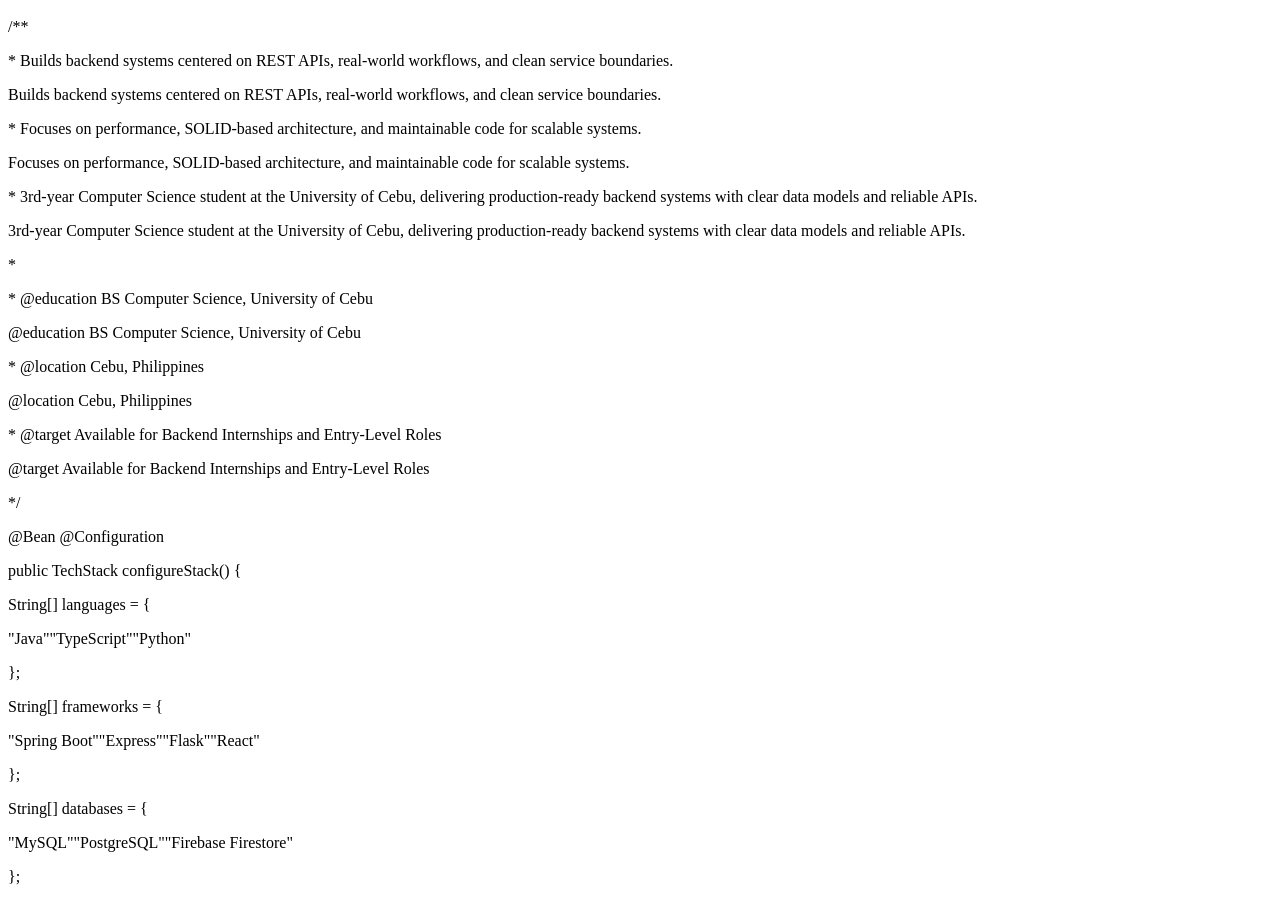
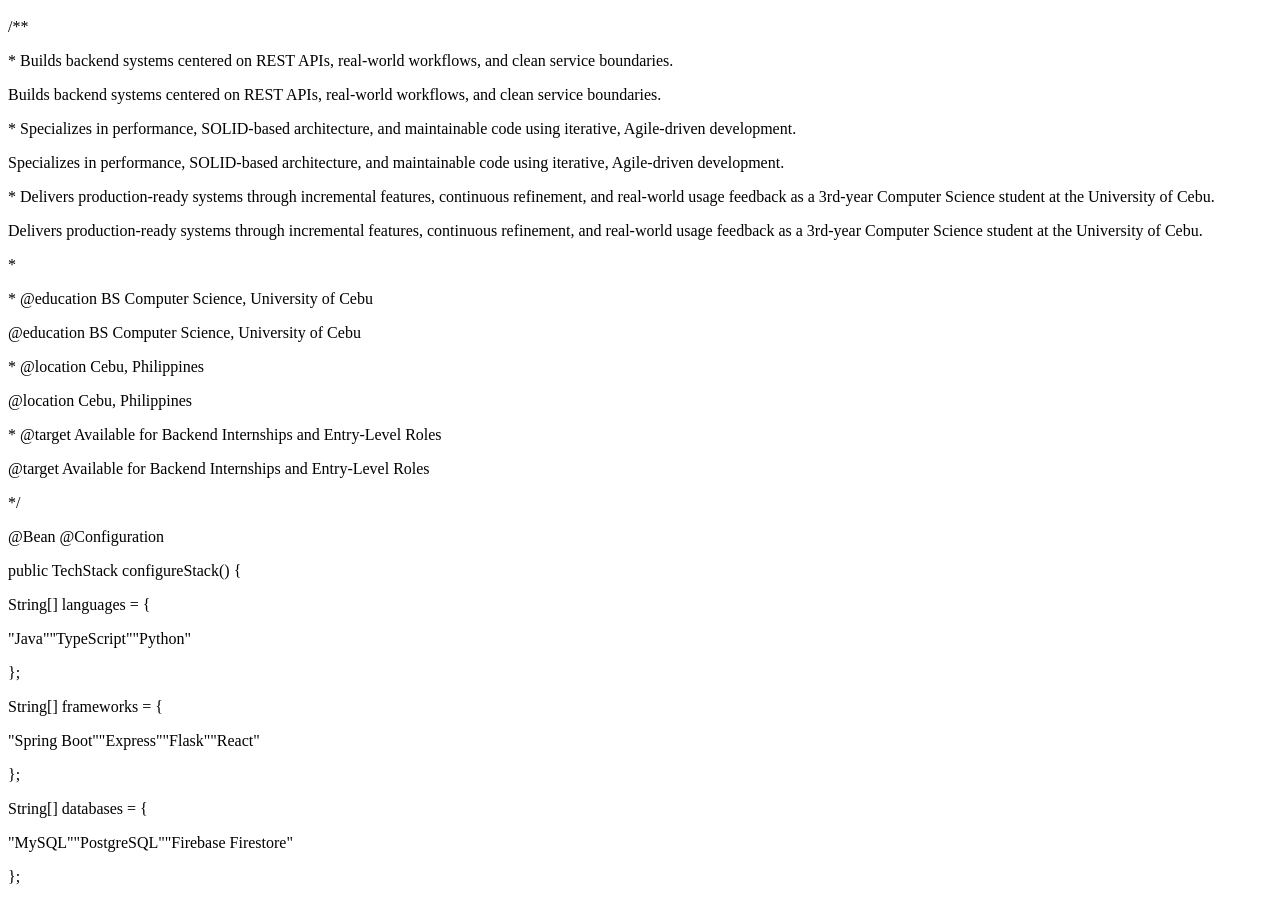
Before and after one commit to roginandd/roginand_villegas, a React (Vite) app: page / in a window 1280 px wide. Shown: the part 1244-2146 px from the top of the page. Built offline with nearby package versions, Linux system fonts and the light colour scheme; the HTML template or start-up script is replaced by a standard one.

Commit message:
feat: refine about section with enhanced descriptions of backend development skills and methodologies

```diff
--- a/src/data/portfolioData.js
+++ b/src/data/portfolioData.js
@@ -58,8 +58,8 @@
 export const about = {
   lines: [
     "Builds backend systems centered on REST APIs, real-world workflows, and clean service boundaries.",
-    "Focuses on performance, SOLID-based architecture, and maintainable code for scalable systems.",
-    "3rd-year Computer Science student at the University of Cebu, delivering production-ready backend systems with clear data models and reliable APIs.",
+    "Specializes in performance, SOLID-based architecture, and maintainable code using iterative, Agile-driven development.",
+    "Delivers production-ready systems through incremental features, continuous refinement, and real-world usage feedback as a 3rd-year Computer Science student at the University of Cebu.",
   ],
   tags: [
     { name: "@education", value: "BS Computer Science, University of Cebu" },
```
